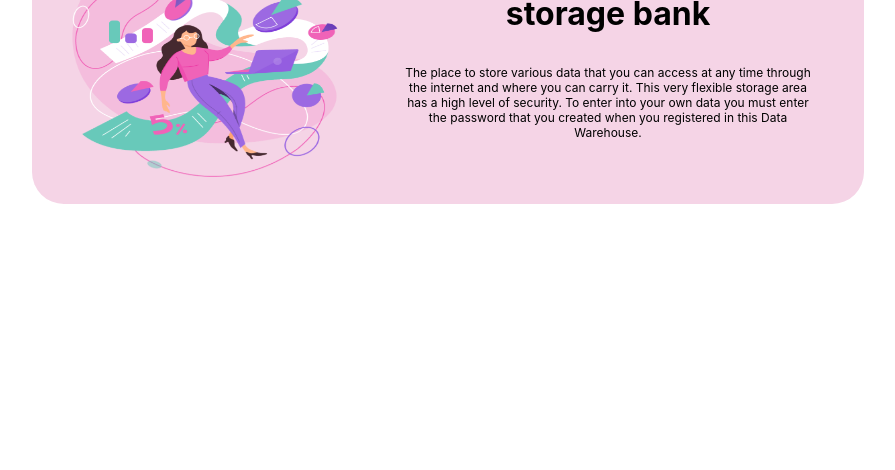
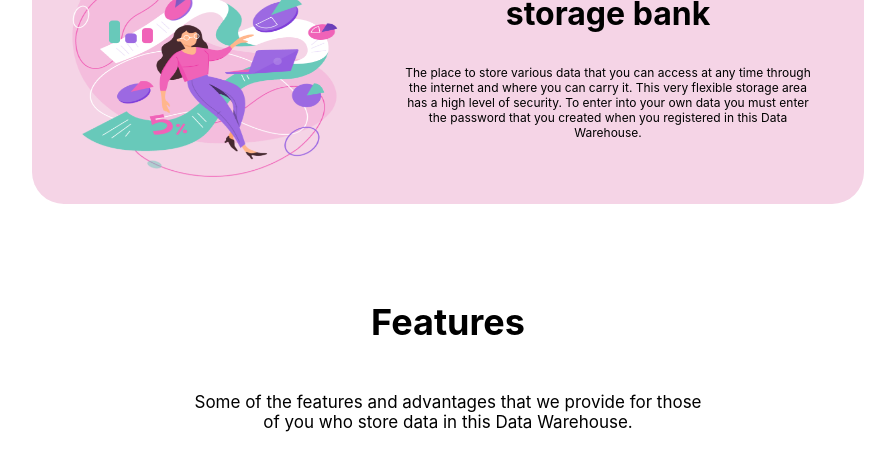
Before and after one commit to ViniciusPassoni97/Data-Warehouse, a React (Create React App) app: page / in a window 1280 px wide. Shown: the part 773-1243 px from the top of the page, without its empty margins (192-1087 px from the left). Built offline with nearby package versions, Linux system fonts and the light colour scheme.

Commit message:
Criando Features e CardFeatures

```diff
--- /dev/null
+++ b/src/components/Features/Cards/index.tsx
@@ -0,0 +1,6 @@
+import styled from 'styled-components';
+
+const CardsFeatures = styled.div`
+`;
+
+export default CardsFeatures;
--- /dev/null
+++ b/src/components/Features/Cards/style.tsx
@@ -0,0 +1,13 @@
+import React from 'react';
+
+// import { Container } from './styles';
+
+const Cards: React.FC = () => {
+  return (
+      <>
+        <h1>Cards</h1>
+      </>
+  );
+}
+
+export default Cards;
--- /dev/null
+++ b/src/components/Features/index.tsx
@@ -0,0 +1,28 @@
+import React from 'react';
+
+import FeaturesDiv from './style';
+
+const Features: React.FC = () => {
+  return (
+      <>
+        <FeaturesDiv>
+          <div className='features-div-header'>
+            <p className='features-div-header-title'>Features</p>
+            <p className='features-div-header-info'>Some of the features and advantages that we provide
+            for those of you who store data in this Data Warehouse.</p>
+          </div>
+          <div className='features-div-cards'>
+            <div className='features-div-cards-container'>
+
+            </div>
+            <div className='features-div-cards-container'>
+
+            </div>
+
+          </div>
+        </FeaturesDiv>
+      </>
+  );
+}
+
+export default Features;
--- /dev/null
+++ b/src/components/Features/style.tsx
@@ -0,0 +1,17 @@
+import styled from 'styled-components';
+
+const FeaturesDiv = styled.div`
+    margin-top:4rem;
+    text-align:center;
+    .features-div-header-title{
+        font-size:36px;
+        font-weight:bold;
+    }
+    .features-div-header-info{
+        padding:0 12rem 0 12rem;
+        margin-top:3rem;
+        font-size:17px;
+    }
+`;
+
+export default FeaturesDiv;
--- a/src/components/Header/style.tsx
+++ b/src/components/Header/style.tsx
@@ -24,6 +24,11 @@ const HeaderContainerDiv = styled.div`
     .container-links{
         display:flex;
         margin-left:4rem;
+    }
+    @media(max-width:600px){
+        .container-links{
+            margin-left:0rem;
+        }
     }
     .container-button-request{
         padding:1rem;
--- a/src/pages/main/main.tsx
+++ b/src/pages/main/main.tsx
@@ -4,6 +4,7 @@ import React from 'react';
  import Header from '../../components/Header/index';
  import Learn from '../../components/Learn/index';
  import Banck from '../../components/Banck/index';
+ import Features from '../../components/Features/index';
 
 
 const main: React.FC = () => {
@@ -13,6 +14,7 @@ const main: React.FC = () => {
             <Header />
             <Learn />
             <Banck />
+            <Features />
         </Main >
     </>
   );
```
Also changed, not shown: 1 other file (tests, documents, lock files or other folders).
